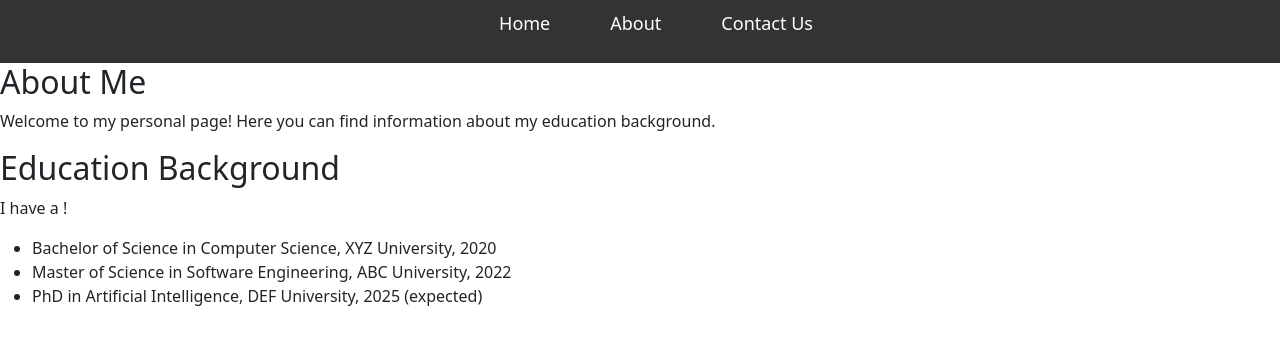
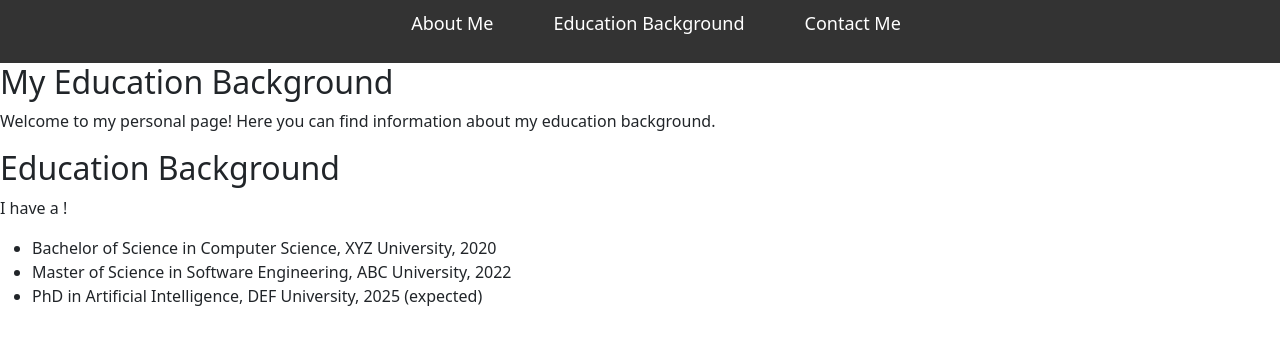
Before and after one commit to davysoita/david_soita_portfolio, a plain HTML site: page education_background.html in a window 1280 px wide. Drawn offline with nearby package versions, Linux system fonts and the light colour scheme.

Commit message:
updated portfolio

```diff
--- a/education_background.html
+++ b/education_background.html
@@ -11,13 +11,13 @@
 
     <nav>
         <ul>
-            <li><a href="index.html">Home</a></li>
-            <li><a href="education_background.html">About</a></li>
-            <li><a href="contact.html">Contact Us</a></li>
+            <li><a href="index.html">About Me</a></li>
+            <li><a href="education_background.html">Education  Background</a></li>
+            <li><a href="contact.html">Contact Me</a></li>
         </ul>
     </nav>
 
-    <h2>About Me</h2>
+    <h2>My Education Background</h2>
     <p>Welcome to my personal page! Here you can find information about my education background.</p>
     <h2>Education Background</h2>
     <p>I have a !</p>
```
Also changed, not shown: contact.html (+4 -4 lines), index.html (+4 -4 lines).
